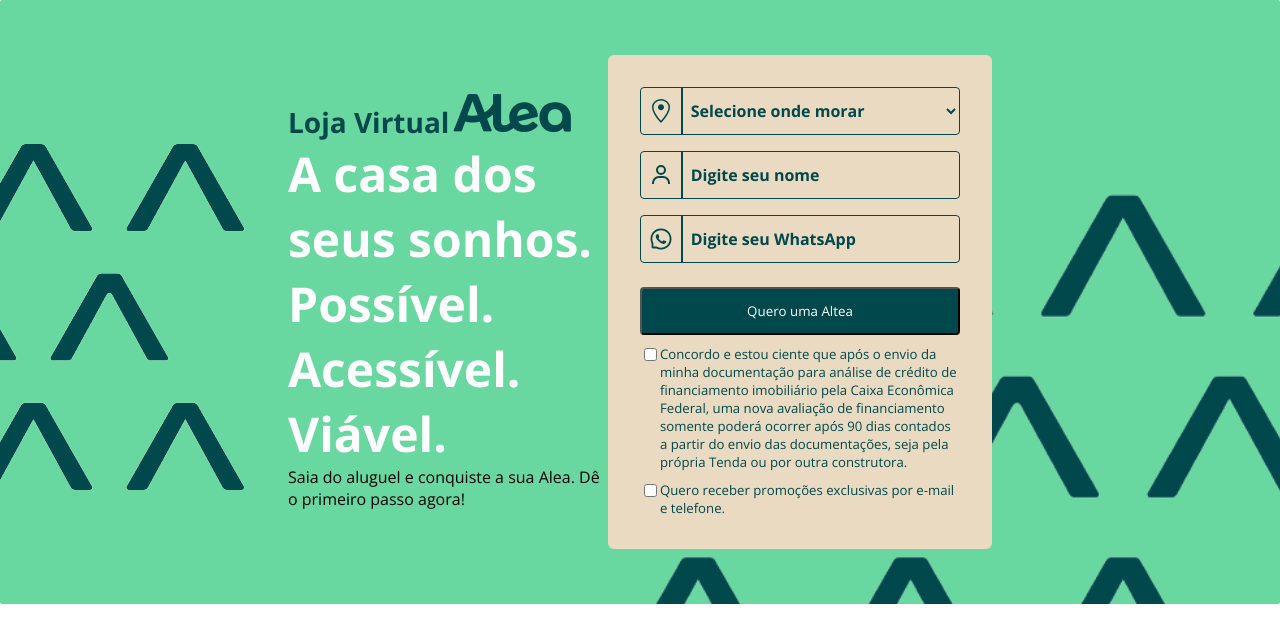
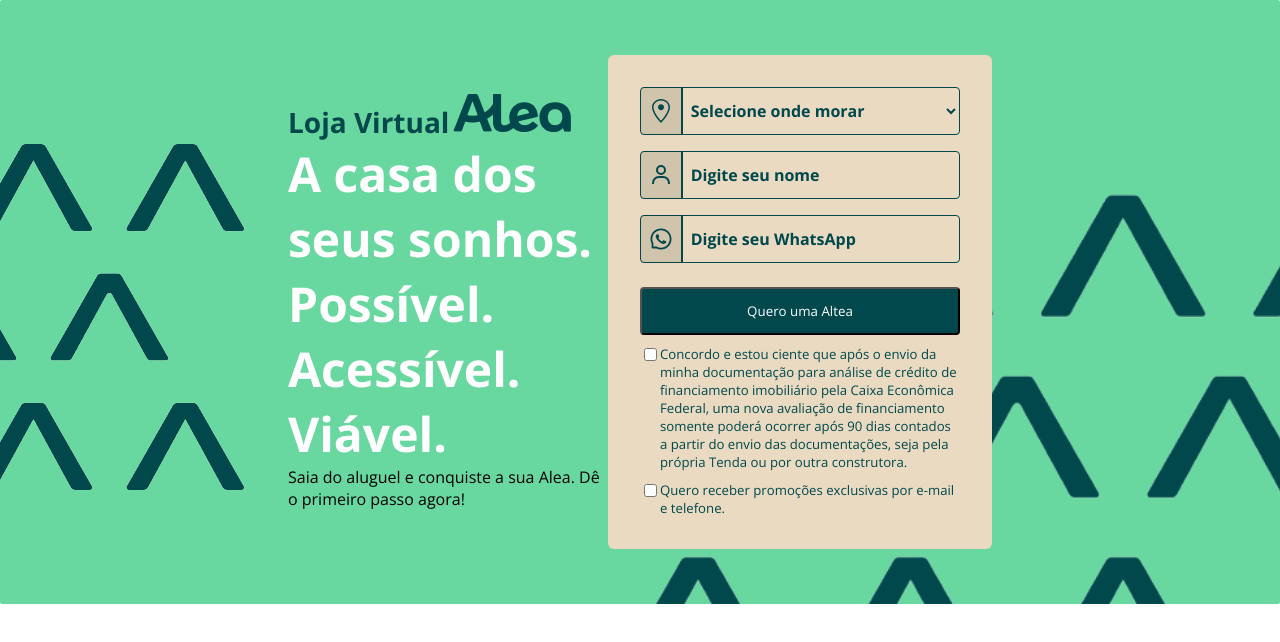
Before and after one commit to thiagosesquivel/teste-tenda, a Next.js app: page / in a window 1280 px wide. Shown: the top 642 px of the page. Built offline with nearby package versions, Linux system fonts and the light colour scheme.

Commit message:
Rename color

```diff
--- a/src/styles/globals.css
+++ b/src/styles/globals.css
@@ -23,5 +23,5 @@
   --verde-escuro:#00484C;
   --verde-claro:#69D7A0;
   --bege:#E9DAC1;
-  --bege-opacity:rgba(0, 0, 0, 0.1);
+  --opacity:rgba(0, 0, 0, 0.1);
 }
```
